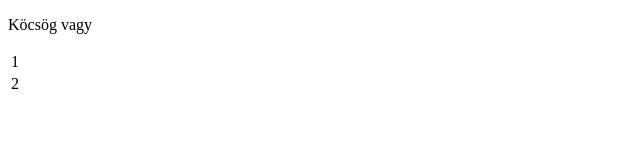
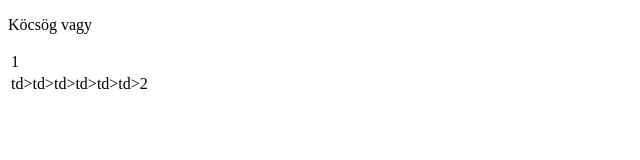
Before and after one commit to Mate0110/513, a plain HTML site: page index.html in a window 1280 px wide. Shown: the whole page, without its empty margins (0-640 px from the left). Drawn offline with Linux system fonts and the light colour scheme.

Commit message:
Update index.html

```diff
--- a/index.html
+++ b/index.html
@@ -7,6 +7,6 @@
 <p>Köcsög vagy</p>
 <table>
 <tr><td>1
-<tr><td>2
+<tr><td>td>td>td>td>td>td>2
 </body>
 </html>
```
